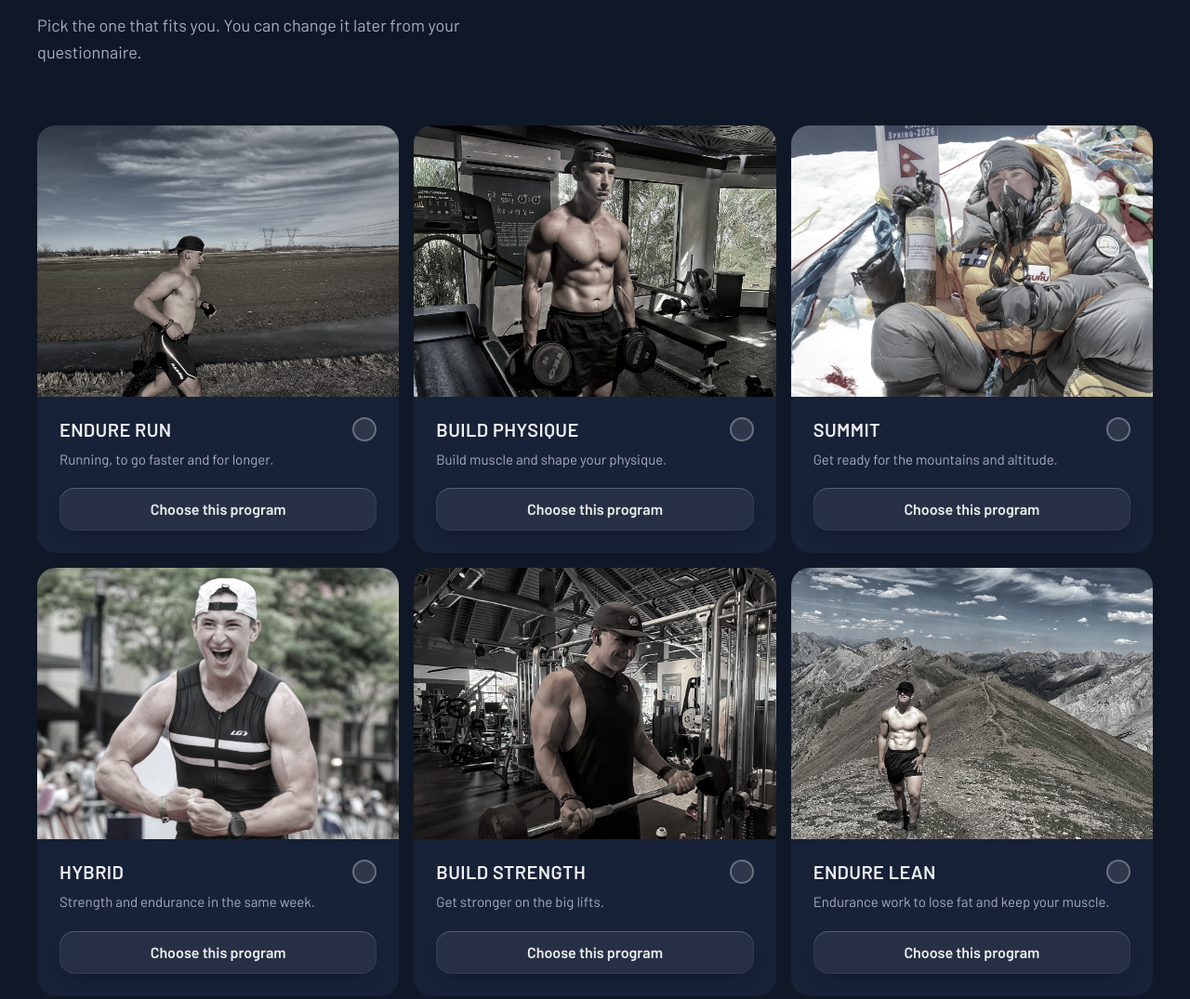
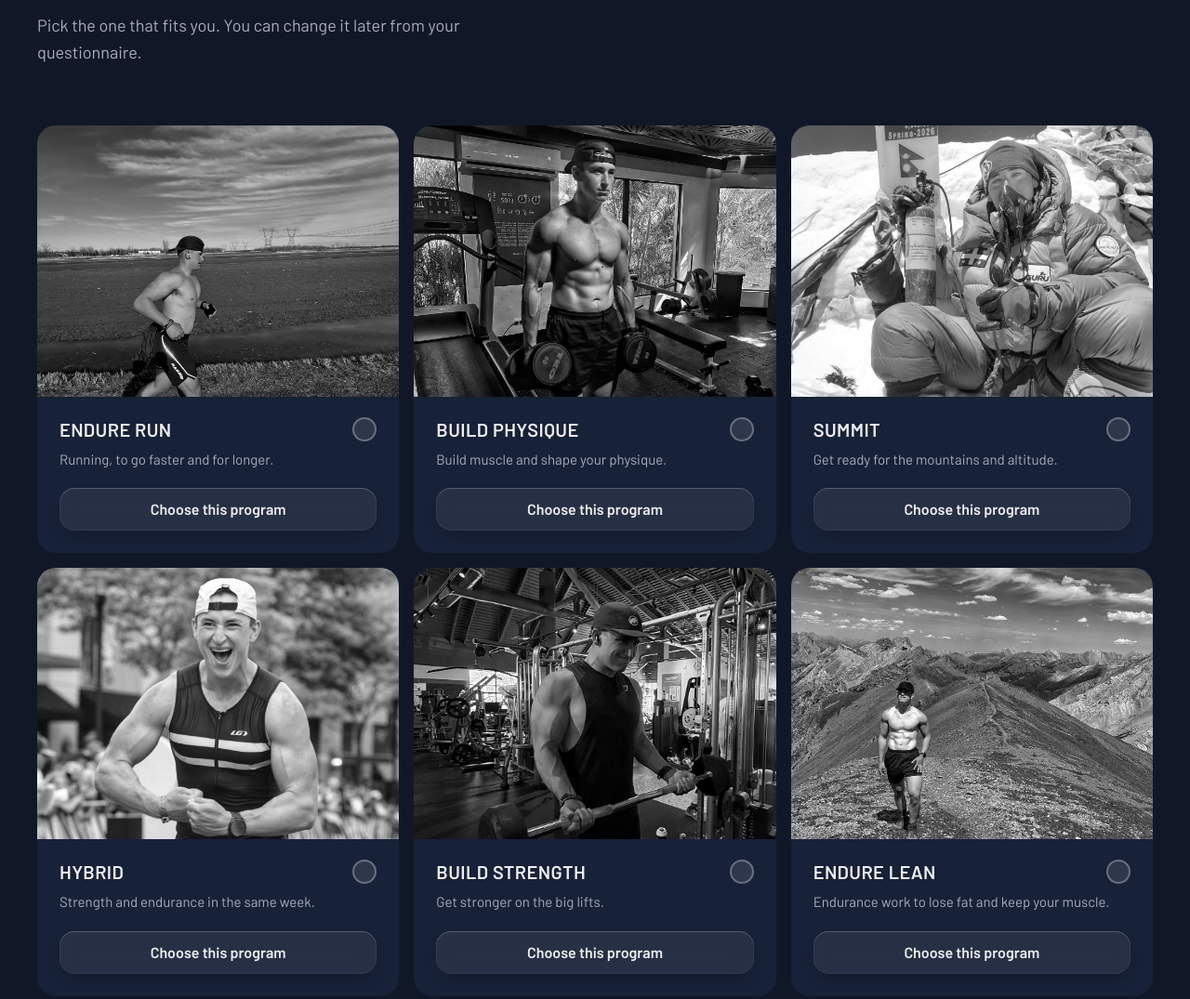
Before and after one commit to simonbern/hybrid-method-autonome-preview, a plain HTML site: page index.html in a window 1280 px wide. Shown: the part 4180-5255 px from the top of the page at 93% size. Drawn offline with nearby package versions, Linux system fonts and the light colour scheme.

Commit message:
Black and white program photos

```diff
--- a/landing.css
+++ b/landing.css
@@ -123,7 +123,7 @@ section { padding: var(--s6) 0; }
 /* Program picker: cards you tick */
 .cards { display: grid; grid-template-columns: repeat(3, 1fr); gap: 16px; margin-top: var(--s5); }
 .card { position: relative; background: var(--r1); border-radius: var(--rad-l); overflow: hidden; display: flex; flex-direction: column; cursor: pointer; transition: transform .3s var(--ease), background-color .3s var(--ease), box-shadow .3s var(--ease); }
-.card img { width: 100%; aspect-ratio: 4 / 3; object-fit: cover; filter: saturate(.2); transition: filter .4s var(--ease); }
+.card img { width: 100%; aspect-ratio: 4 / 3; object-fit: cover; filter: grayscale(1); transition: filter .4s var(--ease); }
 /* colour comes back on the chosen program, and on hover where a mouse exists */
 .card.sel img { filter: none; }
 @media (hover: hover) { .card:hover img { filter: none; } }
```
